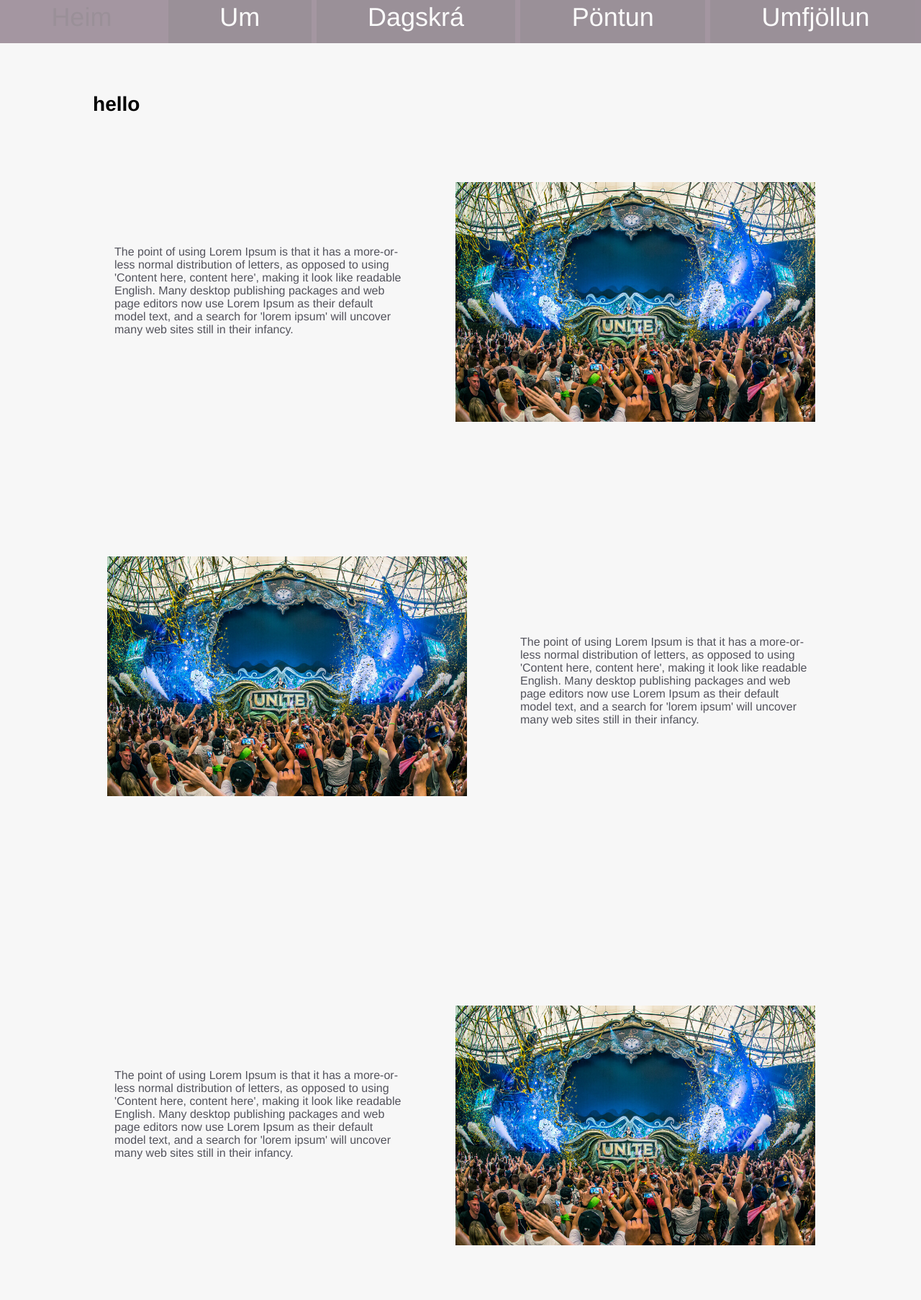
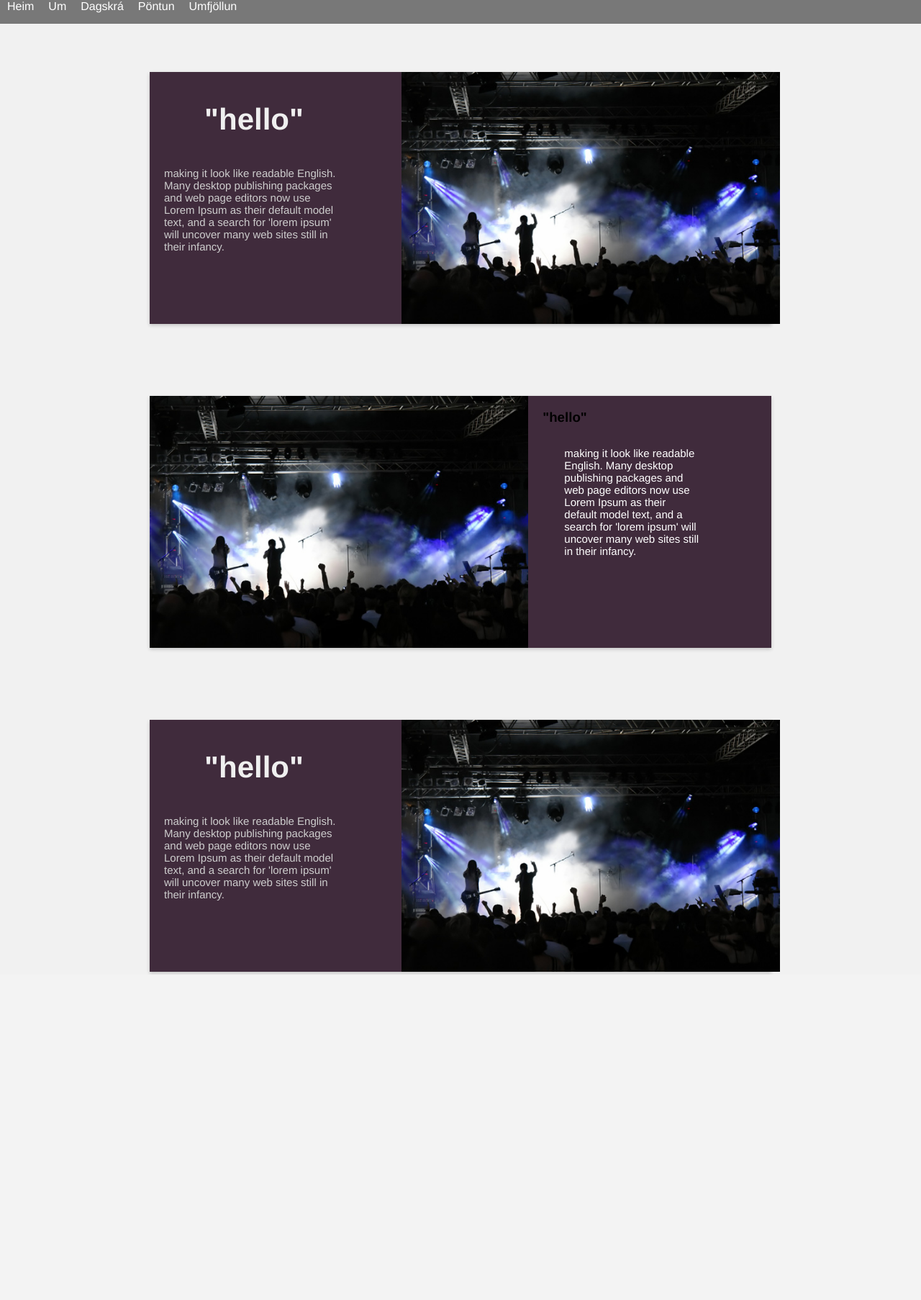
Before and after one commit to BenediktSexyMan/Lokaverk, a PHP site: page /info.html in a window 1280 px wide. Shown: the whole page at 72% size. After the commit the page ends 1354 px from the top, so only its background shows below. Run offline with PHP 8.4, Linux system fonts and the light colour scheme.

Commit message:
bætti litum í kassana
litum bætt í kassana

```diff
--- a/info.html
+++ b/info.html
@@ -2,7 +2,8 @@
     <head>
         <title>Um</title>
         <meta http-equiv="Content-Type" content="text/html; charset=UTF-8"/>
-        <link rel="stylesheet" type="text/css" href="infoStyle.css">
+        <link rel="stylesheet" type="text/css"
+        href="infoStyle.css">
     </head>
     <body>
         <div class="selectionBar">
@@ -15,27 +16,41 @@
 
 
         <div class="box1">
-            <h3>hello</h3>
-            <p class="p-left">The point of using Lorem Ipsum is that it has a more-or-less normal distribution of letters, as opposed to using 'Content here, content here', making it look like readable English. Many desktop publishing packages and web page editors now use Lorem Ipsum as their default model text, and a search for 'lorem ipsum' will uncover many web sites still in their infancy.</p>
-            <img class="right-img" src="unite1.jpg">
+            <div class="p-div-left">
+                <h3>"hello"</h3>
+                <p class="p-left">making it look like readable English. Many desktop publishing packages and web page editors now use Lorem Ipsum as their default model text, and a search for 'lorem ipsum' will uncover many web sites still in their infancy.</p>
+            </div>
+
+            <div class="div-img-right">
+                <img class="right-img" src="dbeaec_9655_6821-istock000004201222small.jpg">
+            </div>
         </div>
 
-        <div class="box2">
-            <p class="p-right">The point of using Lorem Ipsum is that it has a more-or-less normal distribution of letters, as opposed to using 'Content here, content here', making it look like readable English. Many desktop publishing packages and web page editors now use Lorem Ipsum as their default model text, and a search for 'lorem ipsum' will uncover many web sites still in their infancy.</p>
-            <img class="left-img" src="unite1.jpg">
-        </div>
+         <div class="box2">
+            <div class="div-img-left">
+                <img class="left-img" src="dbeaec_9655_6821-istock000004201222small.jpg">
+            </div>
 
-         <div class="box1">
-            <p class="p-left">The point of using Lorem Ipsum is that it has a more-or-less normal distribution of letters, as opposed to using 'Content here, content here', making it look like readable English. Many desktop publishing packages and web page editors now use Lorem Ipsum as their default model text, and a search for 'lorem ipsum' will uncover many web sites still in their infancy.</p>
-            <img class="right-img" src="unite1.jpg">
+
+           <div class="p-div-right">
+                <h3>"hello"</h3>
+                <p class="right-p">making it look like readable English. Many desktop publishing packages and web page editors now use Lorem Ipsum as their default model text, and a search for 'lorem ipsum' will uncover many web sites still in their infancy.</p>
+            </div>
+
+
         </div>
 
 
+        <div class="box1">
+            <div class="p-div-left">
+                <h3>"hello"</h3>
+                <p class="p-left">making it look like readable English. Many desktop publishing packages and web page editors now use Lorem Ipsum as their default model text, and a search for 'lorem ipsum' will uncover many web sites still in their infancy.</p>
+            </div>
 
-
-
-
-
+            <div class="div-img-right">
+                <img class="right-img" src="dbeaec_9655_6821-istock000004201222small.jpg">
+            </div>
+        </div>
 
     </body>
 </html>
--- a/infoStyle.css
+++ b/infoStyle.css
@@ -1,87 +1,99 @@
-body {
-  margin: 0;
-  color: black;
-  font-family: helvetica;
-  font-size: 1.5em; }
-  body .selectionBar {
-    top: 0;
-    display: -webkit-flex;
-    display: -ms-flexbox;
-    display: flex;
-    height: 2.5em;
-    position: absolute;
-    width: 100%;
-    opacity: 0.5; }
-    body .selectionBar div {
-      -webkit-flex-grow: 1;
-      -ms-flex-positive: 1;
-      flex-grow: 1;
-      text-align: center;
-      background-color: #402b3c;
-      border-right: 0.3em #53384e solid;
-      transition: all 0.3s ease; }
-      body .selectionBar div a {
-        color: white;
-        display: -webkit-flex;
-        display: -ms-flexbox;
-        display: flex;
-        -webkit-flex-flow: column;
-        -ms-flex-flow: column;
-        flex-flow: column;
-        -webkit-justify-content: center;
-        -ms-flex-pack: center;
-        justify-content: center;
-        text-decoration: none;
-        height: 1.35em;
-        font-size: 1.5em; }
-    body .selectionBar div:last-child {
-      border: none; }
-    body .selectionBar div:hover {
-      background-color: #53384e; }
-    body .selectionBar div:hover a {
-      color: #402b3c; }
+.selectionBar {
+  position: absolute;
+  top: 0;
+  width: 100%;
+  left: 0;
+  display: -webkit-flex;
+  display: -ms-flexbox;
+  display: flex;
+  height: 33px;
+  background: rgba(0, 0, 0, 0.5);
+  position: fixed; }
+
+a {
+  padding: 10px;
+  margin-top: 20px;
+  text-decoration: none;
+  color: white; }
 
 body {
-  background-color: #f7f7f7; }
+  background-color: #f1f1f1;
+  max-width: 60em;
+  margin: 0 auto;
+  margin-top: 80px;
+  font-family: helvetica, sans-serif, arial; }
 
 .box1 {
-  width: 80%;
-  height: 500px;
-  margin-left: calc((100% - 80%)/2);
-  border: 1px solid #f7f7f7;
-  margin-top: 100px; }
+  width: 90%;
+  margin: auto;
+  display: -webkit-flex;
+  display: -ms-flexbox;
+  display: flex;
+  height: 350px;
+  margin-top: 100px;
+  background: #402b3c;
+  box-shadow: 0 2px 5px rgba(0, 0, 0, 0.2); }
 
 .box2 {
-  width: 80%;
-  height: 500px;
-  margin-left: calc((100% - 80%)/2);
-  border: 1px solid #f7f7f7;
-  margin-top: 100px; }
+  width: 90%;
+  margin: auto;
+  display: -webkit-flex;
+  display: -ms-flexbox;
+  display: flex;
+  height: 350px;
+  margin-top: 100px;
+  background: #402b3c;
+  box-shadow: 0 2px 5px rgba(0, 0, 0, 0.2); }
+
+.right-p {
+  margin: 30px;
+  color: white; }
+
+p {
+  font-size: 15px; }
+
+/*-----box1-----*/
+.p-div-left {
+  width: 100%;
+  min-width: 250px;
+  height: 100%;
+  padding-left: 20px;
+  color: #cdcdcd; }
+  .p-div-left h3 {
+    font-size: 42px;
+    text-align: center;
+    color: #efefef; }
 
 .right-img {
-  width: 500px;
-  float: right;
-  padding: 20px;
-  margin-top: -250px; }
+  height: 100%;
+  min-width: 35%;
+  margin-left: 80px; }
 
-.p-left {
-  color: #53535c;
-  width: 400px;
-  font-size: 1rem;
-  margin-top: 180px;
-  margin-left: 30px; }
-
-.p-right {
-  color: #53535c;
-  width: 400px;
-  font-size: 1rem;
-  margin-top: 180px;
-  margin-right: 30px;
-  float: right; }
+/*-----box1-----*/
+.p-div-right {
+  width: 100px;
+  min-width: 250px;
+  height: 100%;
+  padding-left: 20px;
+  /* margin-left: 60px; */
+  /* margin-right: 90px; */
+  /* background-color: pink; */ }
 
 .left-img {
-  width: 500px;
-  float: right;
-  padding: 20px;
-  float: left;
-  margin-top: 50px; }
+  /* width: 90%; */
+  /* margin-left: calc((100% - 90%)/2); */
+  min-width: 35%;
+  /* margin-top: 20px; */
+  height: 100%; }
+
+::-moz-selection {
+  background: #ffb7b7; }
+
+::selection {
+  background: #ffb7b7; }
+
+@media screen and (max-width: 55em) {
+  body {
+    background-color: pink; } }
+
+/* margin fyrir nav uppi er: $selection-height*/
--- a/infoStyle.scss
+++ b/infoStyle.scss
@@ -1,22 +1,95 @@
-@import "allStyle";
+.selectionBar {
+    position: absolute;
+    top:0;
+    width: 100%;
+    left:0;
+    display: flex;
+    height: 33px;
+    background:rgba(0, 0, 0, 0.5);
+    position: fixed;
+}
+
+a {
+    padding:10px;
+    margin-top: 20px;
+    text-decoration: none;
+    color:white;
+}
+
+
+
+
 body{
-    background-color:#f7f7f7;
+    background-color:#f1f1f1;
+    max-width: 60em;
+    margin: 0 auto;
+    margin-top: 80px;
+    font-family:helvetica, sans-serif, arial;
 }
 
 .box1{
-    width: 80%;
-    height: 500px;
-    margin-left: calc((100% - 80%)/2);
-    border: 1px solid #f7f7f7;
+    width: 90%;
+    margin: auto;
+    display:flex;
+    height: 350px;
     margin-top: 100px;
+    background: #402b3c;
+    box-shadow: 0 2px 5px rgba(0, 0, 0, .2);
 }
 
 .box2{
-    width: 80%;
-    height: 500px;
-    margin-left: calc((100% - 80%)/2);
-    border: 1px solid #f7f7f7;
+    width: 90%;
+    margin: auto;
+    display:flex;
+    height: 350px;
     margin-top: 100px;
+    background: #402b3c;
+    box-shadow: 0 2px 5px rgba(0, 0, 0, .2);
+}
+
+.right-p {
+    margin: 30px;
+    color: white;
+}
+
+
+p {
+    font-size: 15px;
+}
+
+/*-----box1-----*/
+.p-div-left {
+    width: 100%;
+    min-width:250px;
+    height: 100%;
+    padding-left: 20px;
+    color: #cdcdcd;
+    h3 {
+        font-size: 42px;
+        text-align: center;
+        color: #efefef;
+
+    }
+}
+
+.right-img {
+    height: 100%;
+    min-width: 35%;
+    margin-left: 80px;
+}
+/*-----box1-----*/
+
+
+
+
+.p-div-right {
+    width: 100px;
+    min-width: 250px;
+    height: 100%;
+    padding-left: 20px;
+    /* margin-left: 60px; */
+    /* margin-right: 90px; */
+    /* background-color: pink; */
 }
 
 
@@ -24,38 +97,33 @@ body{
 
 
 
-.right-img {
-    width: 500px;
-    float: right;
-    padding: 20px;
-    margin-top: -250px;
-}
-
-.p-left {
-    color: #53535c;
-    width: 400px;
-    font-size:1rem;
-    margin-top: 180px;
-    margin-left: 30px;
+.left-img {
+    /* width: 90%; */
+    /* margin-left: calc((100% - 90%)/2); */
+    min-width: 35%;
+    /* margin-top: 20px; */
+    height: 100%;
 }
 
 
 
 
 
-.p-right {
-    color: #53535c;
-    width: 400px;
-    font-size:1rem;
-    margin-top: 180px;
-    margin-right: 30px;
-    float: right;
+::selection {
+  background: #ffb7b7;
 }
 
-.left-img {
-    width: 500px;
-    float: right;
-    padding: 20px;
-    float: left;
-    margin-top: 50px;
+
+
+
+@media screen and (max-width: 55em) {
+    body {
+        background-color:pink;
+    }
 }
+
+
+
+
+
+/* margin fyrir nav uppi er: $selection-height*/
```
Also changed, not shown: _allStyle.scss (+24 -18 lines), dagskraStyle.css (+6 -11 lines), spjallStyle.css (+6 -11 lines), dbeaec_9655_6821-istock000004201222small.jpg (added), unite1.jpg (deleted), 3 other files.
